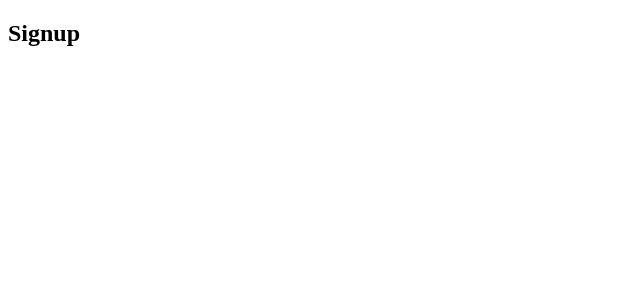
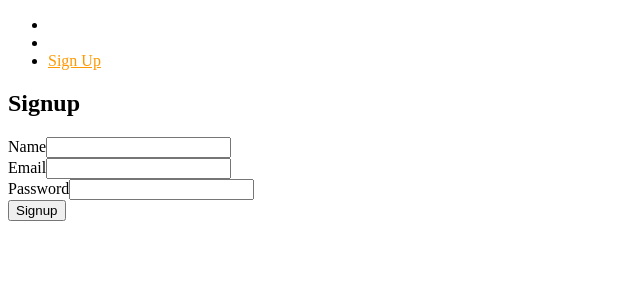
Before and after one commit to rOluochKe/social-media-ui, a React (Create React App) app: page /signup in a window 1280 px wide. Shown: the top 300 px of the page, without its empty margins (0-640 px from the left). Built offline with nearby package versions, Linux system fonts and the light colour scheme.

Commit message:
adding user sign up, sign in and authentication

```diff
--- a/src/MainRouter.js
+++ b/src/MainRouter.js
@@ -2,13 +2,17 @@
 import { Route, Switch } from 'react-router-dom';
 
 import Home from './core/Home';
+import Menu from './core/Menu';
 import Signup from './user/Signup';
+import Signin from './user/Signin';
 
 const MainRouter = () => (
   <div>
+    <Menu />
     <Switch>
       <Route exact path='/' component={Home}></Route>
       <Route exact path='/signup' component={Signup}></Route>
+      <Route exact path='/signin' component={Signin}></Route>
     </Switch>
   </div>
 )
--- /dev/null
+++ b/src/auth/index.js
@@ -0,0 +1,62 @@
+export const signup = (user) => {
+  return fetch("http://localhost:8080/api/signup", {
+    method: "POST",
+    headers: {
+      Accept: "application/json",
+      "Content-Type": "application/json",
+    },
+    body: JSON.stringify(user),
+  })
+    .then((response) => {
+      return response.json();
+    })
+    .catch((err) => console.log(err));
+};
+
+export const signin = (user) => {
+  return fetch("http://localhost:8080/api/signin", {
+    method: "POST",
+    headers: {
+      Accept: "application/json",
+      "Content-Type": "application/json",
+    },
+    body: JSON.stringify(user),
+  })
+    .then((response) => {
+      return response.json();
+    })
+    .catch((err) => console.log(err));
+};
+
+export const authenticate = (jwt, next) => {
+  if (typeof window !== "undefined") {
+    localStorage.setItem("jwt", JSON.stringify(jwt));
+    next();
+  }
+};
+
+export const signout = (next) => {
+  if (typeof window !== "undefined") localStorage.removeItem("jwt");
+  next();
+
+  return fetch(`http://localhost:8080/api/signout`, {
+    method: "GET",
+  })
+  .then((response) => {
+    // console.log("signout", response);
+    return response.json();
+  })
+  .catch((err) => console.log(err));
+};
+
+export const isAuthenticated = () => {
+  if (typeof window == "undefined") {
+    return false;
+  }
+
+  if (localStorage.getItem("jwt")) {
+    return JSON.parse(localStorage.getItem("jwt"));
+  } else {
+    return false;
+  }
+};
--- /dev/null
+++ b/src/core/Menu.js
@@ -0,0 +1,71 @@
+/* eslint-disable jsx-a11y/anchor-is-valid */
+import React, { Fragment } from "react";
+import { Link, withRouter } from "react-router-dom";
+import { signout, isAuthenticated } from '../auth';
+
+const isActive = (history, path) => {
+  if (history.location.pathname === path) return { color: "#ff9900" };
+  else return { color: "#ffffff" };
+};
+
+const Menu = ({ history }) => (
+  <div>
+    <ul className="nav nav-tabs bg-primary">
+      <li className="nav-item">
+        <Link className="nav-link" style={isActive(history, "/")} to="/">
+          Home
+        </Link>
+      </li>
+
+      {!isAuthenticated() && (
+        <>
+          <li className="nav-item">
+            <Link
+              className="nav-link"
+              style={isActive(history, "/signin")}
+              to="/signin"
+            >
+              Sign In
+            </Link>
+          </li>
+
+          <li className="nav-item">
+            <Link
+              className="nav-link"
+              style={isActive(history, "/signup")}
+              to="/signup"
+            >
+              Sign Up
+            </Link>
+          </li>
+        </>
+      )}
+
+      {isAuthenticated() && (
+        <React.Fragment>
+          <li className="nav-item">
+            <Link
+              to={`/user/${isAuthenticated().user._id}`}
+              style={isActive(history, `/user/${isAuthenticated().user._id}`)}
+              className="nav-link"
+            >
+              {`${isAuthenticated().user.name}'s profile`}
+            </Link>
+          </li>
+
+          <li className="nav-item">
+            <span
+              className="nav-link"
+              style={{ cursor: "pointer", color: "#fff" }}
+              onClick={() => signout(() => history.push("/"))}
+            >
+              Sign Out
+            </span>
+          </li>
+        </React.Fragment>
+      )}
+    </ul>
+  </div>
+);
+
+export default withRouter(Menu);
--- /dev/null
+++ b/src/user/Signin.js
@@ -0,0 +1,106 @@
+import React, { Component } from "react";
+import { Redirect } from "react-router-dom";
+import { signin, authenticate } from "../auth";
+
+class Signin extends Component {
+  constructor() {
+    super();
+    this.state = {
+      email: "",
+      password: "",
+      error: "",
+      redirectToReferer: false,
+      loading: false,
+    };
+  }
+
+  handleChange = (name) => (event) => {
+    this.setState({ error: "" });
+    this.setState({ [name]: event.target.value });
+  };
+
+  clickSubmit = (event) => {
+    event.preventDefault();
+
+    this.setState({ loading: true });
+
+    const { email, password } = this.state;
+
+    const user = {
+      email,
+      password,
+    };
+
+    // console.log(user);
+    signin(user).then((data) => {
+      if (data.error) {
+        this.setState({ error: data.error, loading: false });
+      } else {
+        // authenticate user
+        authenticate(data, () => {
+          this.setState({ redirectToReferer: true });
+        });
+      }
+    });
+  };
+
+  signinForm = (email, password) => (
+    <form>
+      <div className="form-group">
+        <label className="text-muted">Email</label>
+        <input
+          onChange={this.handleChange("email")}
+          type="email"
+          className="form-control"
+          value={email}
+        />
+      </div>
+      <div className="form-group">
+        <label className="text-muted">Password</label>
+        <input
+          onChange={this.handleChange("password")}
+          type="password"
+          className="form-control"
+          value={password}
+        />
+      </div>
+
+      <button onClick={this.clickSubmit} className="btn btn-raised btn-primary">
+        Signin
+      </button>
+    </form>
+  );
+
+  render() {
+    const { email, password, error, redirectToReferer, loading } = this.state;
+
+    if (redirectToReferer) {
+      return <Redirect to="/" />;
+    }
+
+    return (
+      <div className="container">
+        <h2 className="mt-5 mb-5">Signin</h2>
+
+        <div
+          className="alert alert-danger"
+          style={{ display: error ? "" : "none" }}
+        >
+          {error}
+        </div>
+
+        {loading ? (
+          <div className="jumbotron text-center">
+            <h2>Loading...</h2>
+          </div>
+        ) : (
+          ""
+        )}
+
+        {this.signinForm(email, password)}
+      </div>
+    );
+  }
+}
+
+export default Signin;
--- a/src/user/Signup.js
+++ b/src/user/Signup.js
@@ -1,12 +1,113 @@
-import React, { Component } from 'react'
+import React, { Component } from "react";
+import { signup } from "../auth";
+import { Link } from "react-router-dom";
+class Signup extends Component {
+  constructor() {
+    super();
+    this.state = {
+      name: "",
+      email: "",
+      password: "",
+      error: "",
+      open: false
+    };
+  }
 
-class Signup extends Component {
+  handleChange = (name) => (event) => {
+    this.setState({ error: "" });
+    this.setState({ [name]: event.target.value });
+  };
+
+  clickSubmit = (event) => {
+    event.preventDefault();
+
+    const { name, email, password } = this.state;
+
+    const user = {
+      name,
+      email,
+      password,
+    };
+
+    // console.log(user);
+    signup(user).then((data) => {
+      if (data.error) this.setState({ error: data.error });
+      else
+        this.setState({
+          error: "",
+          name: "",
+          email: "",
+          password: "",
+          open: true
+        });
+    });
+  };
+
+  signupForm = (name, email, password) => (
+    <form>
+      <div className="form-group">
+        <label className="text-muted">Name</label>
+        <input
+          onChange={this.handleChange("name")}
+          type="text"
+          className="form-control"
+          value={name}
+        />
+      </div>
+      <div className="form-group">
+        <label className="text-muted">Email</label>
+        <input
+          onChange={this.handleChange("email")}
+          type="email"
+          className="form-control"
+          value={email}
+        />
+      </div>
+      <div className="form-group">
+        <label className="text-muted">Password</label>
+        <input
+          onChange={this.handleChange("password")}
+          type="password"
+          className="form-control"
+          value={password}
+        />
+      </div>
+
+      <button
+        onClick={this.clickSubmit}
+        className="btn btn-raised btn-primary"
+      >
+        Signup
+      </button>
+    </form>
+  )
+
   render() {
+    const { name, email, password, error, open } = this.state;
+
     return (
-      <div>
-        <h2>Signup</h2>
+      <div className="container">
+        <h2 className="mt-5 mb-5">Signup</h2>
+
+        <div
+          className="alert alert-danger"
+          style={{ display: error ? "" : "none" }}
+        >
+          {error}
+        </div>
+
+        <div
+          className="alert alert-info"
+          style={{ display: open ? "" : "none" }}
+        >
+          New account is successfully created. Please{" "}
+          <Link to="/signin">Sign In</Link>.
+        </div>
+
+        {this.signupForm(name, email, password)}
+
       </div>
-    )
+    );
   }
 }
 
```
